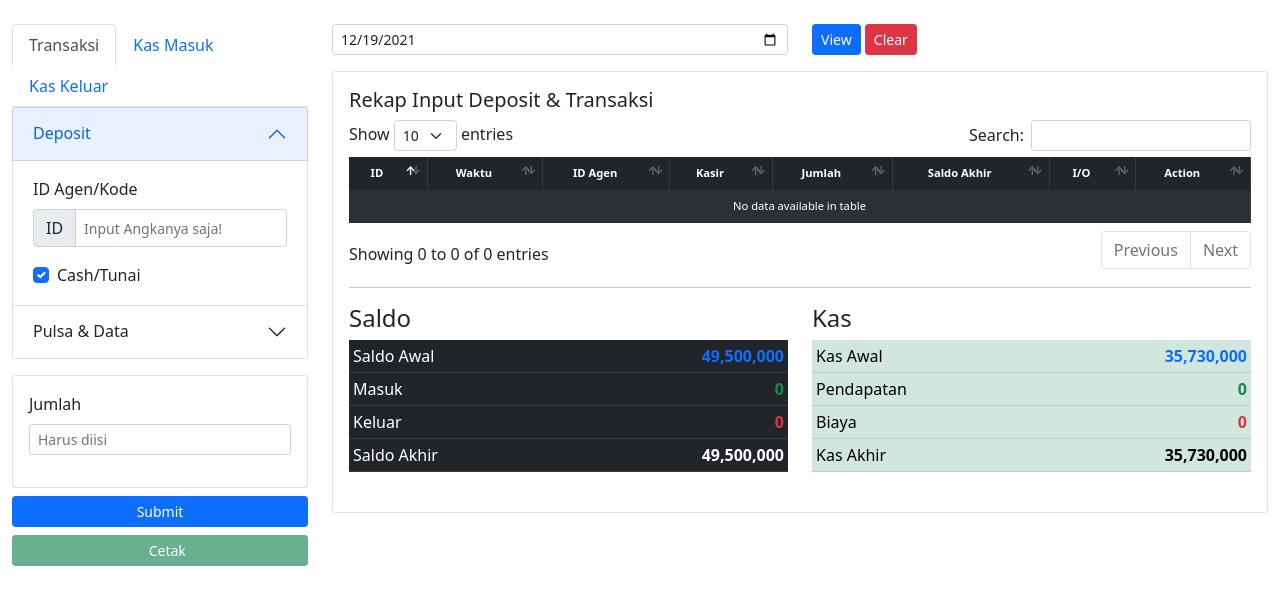
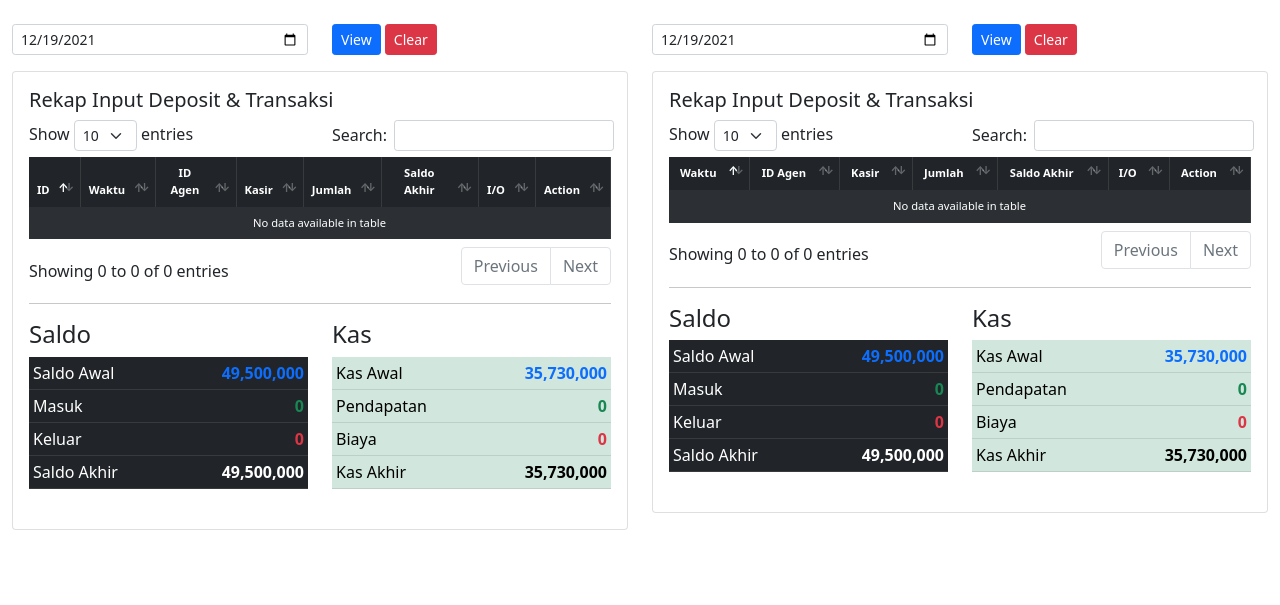
Before and after one commit to fendnugraha/pos, a CodeIgniter app: page /pos/home in a window 1280 px wide. Shown: the part 56-661 px from the top of the page. Run offline with CodeIgniter, Linux system fonts and the light colour scheme; a user stored in the database is signed in; data comes from the database, SQL or seed files in the repository; data that the repository does not hold is empty; some libraries are stand-ins or nearby versions; some web fonts are replaced.

Commit message:
rekapannya belum

```diff
--- a/application/views/home/home.php
+++ b/application/views/home/home.php
@@ -2,163 +2,6 @@
 <div class="container-fluid">
     <div class="row mt-4">
         <div class="col-sm">
-            <!-- <div class="card">
-                <div class="card-header">
-                    Featured
-                </div>
-                <div class="card-body"> -->
-            <ul class="nav nav-tabs" id="myTab" role="tablist">
-                <li class="nav-item" role="presentation">
-                    <a class="nav-link active" id="desposit-tab" data-bs-toggle="tab" href="#desposit" role="tab" aria-controls="desposit" aria-selected="true">Transaksi</a>
-                </li>
-                <li class="nav-item" role="presentation">
-                    <a class="nav-link" id="kasmasuk-tab" data-bs-toggle="tab" href="#kasmasuk" role="tab" aria-controls="kasmasuk" aria-selected="false">Kas Masuk</a>
-                </li>
-                <li class="nav-item" role="presentation">
-                    <a class="nav-link" id="kaskeluar-tab" data-bs-toggle="tab" href="#kaskeluar" role="tab" aria-controls="kaskeluar" aria-selected="false">Kas Keluar</a>
-                </li>
-            </ul>
-            <div class="tab-content" id="myTabContent">
-                <div class="tab-pane fade show active" id="desposit" role="tabpanel" aria-labelledby="desposit-tab">
-                    <form action="<?= base_url('home'); ?>" method="post">
-                        <div class="accordion" id="accordionExample">
-                            <div class="accordion-item">
-                                <h2 class="accordion-header" id="headingOne">
-                                    <button class="accordion-button" type="button" data-bs-toggle="collapse" data-bs-target="#collapseOne" aria-expanded="true" aria-controls="collapseOne">
-                                        Deposit
-                                    </button>
-                                </h2>
-                                <div id="collapseOne" class="accordion-collapse collapse show" aria-labelledby="headingOne" data-bs-parent="#accordionExample">
-                                    <div class="accordion-body">
-                                        <div class="mb-3">
-                                            <label for="idagen" class="form-label">ID Agen/Kode</label>
-                                            <!-- <input type="text" name="idagen" id="idagen" class="form-control form-control-sm"> -->
-                                            <div class="input-group mb-3">
-                                                <span class="input-group-text" id="basic-addon1">ID</span>
-                                                <input type="text" class="form-control form-control-sm" placeholder="Input Angkanya saja!" aria-label="Input Angkanya saja!" name="idagen" id="idagen" aria-describedby="basic-addon1">
-                                            </div>
-                                        </div>
-                                        <div class="form-check">
-                                            <input class="form-check-input" type="checkbox" value="" id="cash" name="cash" value=3 checked>
-                                            <label class="form-check-label" for="cash" id="label-cash">
-                                                Cash/Tunai
-                                            </label>
-                                        </div>
-                                    </div>
-                                </div>
-                            </div>
-                            <div class="accordion-item">
-                                <h2 class="accordion-header" id="headingTwo">
-                                    <button class="accordion-button collapsed" type="button" data-bs-toggle="collapse" data-bs-target="#collapseTwo" aria-expanded="false" aria-controls="collapseTwo">
-                                        Pulsa & Data
-                                    </button>
-                                </h2>
-                                <div id="collapseTwo" class="accordion-collapse collapse" aria-labelledby="headingTwo" data-bs-parent="#accordionExample">
-                                    <div class="accordion-body">
-                                        <div class="row mb-3">
-                                            <div class="col-4">
-                                                <label for="produk" class="form-label">Produk</label>
-                                                <input type="text" name="produk" id="produk" class="form-control form-control-sm">
-                                            </div>
-                                            <div class="col">
-                                                <label for="tujuan" class="form-label">Tujuan</label>
-                                                <input type="number" name="tujuan" id="tujuan" class="form-control form-control-sm">
-                                            </div>
-                                        </div>
-                                    </div>
-                                </div>
-                            </div>
-
-                        </div>
-                        <div class="card mt-3">
-                            <div class="card-body">
-                                <div class="mb-3">
-                                    <label for="jumlah" class="form-label">Jumlah</label>
-                                    <input type="number" name="jumlah" id="jumlah" class="form-control form-control-sm" placeholder="Harus diisi">
-                                </div>
-                                <!-- <div class="mb-3">
-                                    <label for="keterangan" class="form-label">Keterangan</label>
-                                    <input type="text" name="keterangan" id="keterangan" class="form-control form-control-sm" placeholder="Opsional">
-                                </div> -->
-                            </div>
-                        </div>
-                        <div class="mb-3 d-grid gap-2">
-                            <button type="submit" class="btn btn-sm btn-primary mt-2">Submit</button>
-                            <button data-id="<?= $lastRec['id']; ?>" class="cetak_struk btn btn-sm btn-success" <?php if (null == $lastRec['id']) {
-                                                                                                                    echo "disabled";
-                                                                                                                }; ?>>
-                                <i class="fas fa-print"></i> Cetak <?= $lastRec['idagen']; ?></button>
-                        </div>
-                    </form>
-                </div>
-                <div class="tab-pane fade" id="kaskeluar" role="tabpanel" aria-labelledby="kaskeluar-tab">
-                    <form action="<?= base_url('home'); ?>" method="post">
-                        <div class="mb-3">
-                            <!-- <label for="keterangan" class="form-label">Keterangan</label> -->
-                            <input type="text" name="kaskeluar" id="kaskeluar" class="form-control form-control-sm" value=1 hidden readonly>
-                        </div>
-                        <div class="mb-3">
-                            <label for="keterangan" class="form-label">Keterangan</label>
-                            <input type="text" name="keterangan" id="keterangan" class="form-control form-control-sm">
-                        </div>
-                        <div class="form-check">
-                            <input class="form-check-input" type="radio" name="metodek" id="metodek1" value=0>
-                            <label class="form-check-label" for="metodek1">
-                                Saldo
-                            </label>
-                        </div>
-                        <div class="form-check">
-                            <input class="form-check-input" type="radio" name="metodek" id="metodek2" value=1 checked>
-                            <label class="form-check-label" for="metodek2">
-                                Kas/Tunai
-                            </label>
-                        </div>
-                        <div class="mb-3">
-                            <label for="jumlah" class="form-label">Jumlah</label>
-                            <input type="number" name="jumlah" id="jumlah" class="form-control form-control-sm">
-                        </div>
-                        <div class="mb-3">
-                            <button type="submit" class="btn btn-sm btn-danger">Input Kas Keluar</button>
-                        </div>
-                    </form>
-                </div>
-                <div class="tab-pane fade" id="kasmasuk" role="tabpanel" aria-labelledby="kasmasuk-tab">
-                    <form action="<?= base_url('home'); ?>" method="post">
-                        <div class="mb-3">
-                            <!-- <label for="keterangan" class="form-label">Keterangan</label> -->
-                            <input type="text" name="kasmasuk" id="kasmasuk" class="form-control form-control-sm" value=1 hidden readonly>
-                        </div>
-                        <div class="mb-3">
-                            <label for="keterangan" class="form-label">Keterangan</label>
-                            <input type="text" name="keterangan" id="keterangan" class="form-control form-control-sm">
-                        </div>
-                        <div class="form-check">
-                            <input class="form-check-input" type="radio" name="metodem" id="metodem1" value=0 checked>
-                            <label class="form-check-label" for="metodem1">
-                                Saldo
-                            </label>
-                        </div>
-                        <div class="form-check">
-                            <input class="form-check-input" type="radio" name="metodem" id="metodem2" value=1>
-                            <label class="form-check-label" for="metodem2">
-                                Kas/Tunai
-                            </label>
-                        </div>
-                        <div class="mb-3">
-                            <label for="jumlah" class="form-label">Jumlah</label>
-                            <input type="number" name="jumlah" id="jumlah" class="form-control form-control-sm">
-                        </div>
-                        <div class="mb-3">
-                            <button type="submit" class="btn btn-sm btn-success">Input Kas Masuk</button>
-                        </div>
-                    </form>
-                </div>
-            </div>
-
-            <!-- </div>
-            </div> -->
-        </div>
-        <div class="col-sm-9">
             <form action="<?= base_url('home'); ?>" method="post" class="mb-3">
                 <div class="row">
                     <div class="col">
@@ -280,6 +123,126 @@
                 </div>
             </div>
         </div>
+        <div class="col-sm">
+            <form action="<?= base_url('home'); ?>" method="post" class="mb-3">
+                <div class="row">
+                    <div class="col">
+                        <div class="mb3">
+                            <input type="date" name="tanggal" id="tanggal" class="form-control form-control-sm" value="<?= date('Y-m-d'); ?>" autocomplete="off">
+                        </div>
+                    </div>
+                    <div class="col">
+                        <div class="mb3">
+                            <button type="submit" class="btn btn-sm btn-primary mr-3">View</button>
+                            <a href="<?= base_url('home'); ?>" class="btn btn-sm btn-danger ml-3">Clear</a>
+                        </div>
+                    </div>
+                </div>
+            </form>
+            <div class="card">
+                <!-- <div class="card-header">
+                    Saldo & Transaksi
+                </div> -->
+
+                <div class="card-body">
+                    <h5 class="card-title">Rekap Input Deposit & Transaksi</h5>
+                    <table class="table table-striped table-bordered table-dark display table-responsive" id="mytable" style="font-size: 0.7em;">
+                        <thead>
+                            <tr class="text-center">
+                                <th>Waktu</th>
+                                <th>ID Agen</th>
+                                <th>Kasir</th>
+                                <th>Jumlah</th>
+                                <th>Saldo Akhir</th>
+                                <th>I/O</th>
+                                <th>Action</th>
+                            </tr>
+                        </thead>
+                        <tbody>
+                            <?php
+                            $sisasaldo = $this->home_model->saldoAwal($tanggal);
+                            foreach ($dep_recap as $d) {;
+                                if ($d['status'] == "In" && $d['metode'] == 0) {
+                                    $sisasaldo += $d['jumlah'];
+                                } elseif ($d['status'] == "Out" && $d['metode'] == 0 || $d['status'] == "Out" && $d['metode'] == 3) {
+                                    $sisasaldo -= $d['jumlah'];
+                                }
+                            ?>
+                                <tr>
+                                    <td class="align-middle">ID Transaksi: <?= $d['id']; ?><br><?= $d['waktu']; ?></td>
+                                    <td class="align-middle"><?= $d['idagen']; ?>
+                                        <?= $d['produk'] . " " . $d['tujuan']; ?><br>
+                                        <small style="font-style: italic;font-size:0.6rem">-<?= $d['keterangan']; ?>-</small>
+                                    </td>
+                                    <td class="align-middle text-center"><?= $d['kasir']; ?></td>
+                                    <td class="align-middle text-end"><?= number_format($d['jumlah']); ?></td>
+                                    <td class="align-middle text-end"><?= number_format($sisasaldo); ?></td>
+                                    <td class="align-middle text-center"><?php if ($d['status'] == "In") {
+                                                                                echo '<span class="text-success"><i class="fas fa-backward"></i></span>';
+                                                                            } else {
+                                                                                echo '<span class="text-danger"><i class="fas fa-forward"></i></span>';
+                                                                            }; ?></td>
+                                    <td class="text-center align-middle">
+                                        <a href="#" data-id="<?= $d['id']; ?>" class="cetak_struk btn btn-sm btn-success"><i class="fas fa-print"></i> Print</a> <a href="#" class="hapus_record btn btn-sm btn-danger" data-id="<?= $d['id']; ?>"><i class="fas fa-trash"></i> Hapus</a>
+                                    </td>
+                                </tr>
+                            <?php } ?>
+                        </tbody>
+                    </table>
+                    <hr>
+                    <div class="row mb-2 mt-2">
+
+                        <div class="col">
+                            <h4>Saldo</h4>
+                            <table class="table table-sm table-dark">
+                                <tbody>
+                                    <tr>
+                                        <td>Saldo Awal</td>
+                                        <td class="text-end text-primary fw-bold"><?= number_format($this->home_model->saldoAwal($tanggal)); ?></td>
+                                    </tr>
+                                    <tr>
+                                        <td>Masuk</td>
+                                        <td class="text-end text-success fw-bold"><?= number_format($this->home_model->saldoMasuk($tanggal)); ?></td>
+                                    </tr>
+                                    <tr>
+                                        <td>Keluar</td>
+                                        <td class="text-end text-danger fw-bold"><?= number_format($this->home_model->saldoKeluar($tanggal)); ?></td>
+                                    </tr>
+                                    <tr>
+                                        <td>Saldo Akhir</td>
+                                        <td class="text-end fw-bold"><?= number_format($this->home_model->saldoAkhir($tanggal)); ?></td>
+                                    </tr>
+                                </tbody>
+                            </table>
+
+                        </div>
+                        <div class="col">
+                            <h4>Kas</h4>
+                            <table class="table table-sm table-success">
+                                <tbody>
+                                    <tr>
+                                        <td>Kas Awal</td>
+                                        <td class="text-end text-primary fw-bold"><?= number_format($this->home_model->kasAwal($tanggal)); ?></td>
+                                    </tr>
+                                    <tr>
+                                        <td>Pendapatan</td>
+                                        <td class="text-end text-success fw-bold"><?= number_format($this->home_model->kasMasuk($tanggal)); ?></td>
+                                    </tr>
+                                    <tr>
+                                        <td>Biaya</td>
+                                        <td class="text-end text-danger fw-bold"><?= number_format($this->home_model->kasKeluar($tanggal)); ?></td>
+                                    </tr>
+                                    <tr>
+                                        <td>Kas Akhir</td>
+                                        <td class="text-end fw-bold"><?= number_format($this->home_model->kasAkhir($tanggal)); ?></td>
+                                    </tr>
+                                </tbody>
+                            </table>
+                        </div>
+                    </div>
+                </div>
+            </div>
+        </div>
     </div>
 
     <!-- <div class="row mt-4">
```
Also changed, not shown: application/controllers/Transact.php (+12 -4 lines), application/views/transact/kaskeluar.php (+10 -2 lines), application/views/transact/kasmasuk.php (+10 -2 lines).
